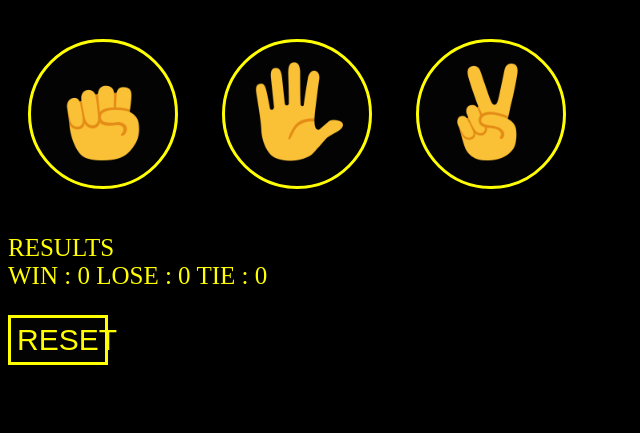
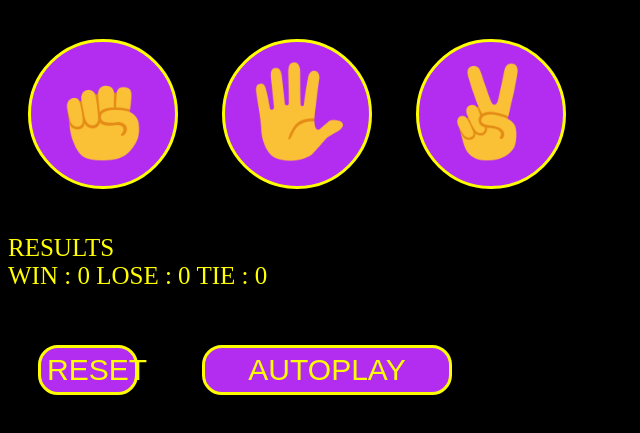
Before and after one commit to VV-68/STONE-_PAPER_SCISSOR, a plain HTML site: page index.html in a window 1280 px wide. Shown: the part 67-500 px from the top of the page, without its empty margins (0-640 px from the left). Drawn offline with Linux system fonts and the light colour scheme.

Commit message:
commit `1

```diff
--- a/index.html
+++ b/index.html
@@ -35,6 +35,7 @@
 
         <button class="bt2" onclick=
         "
+
             obj1.win=0;
             obj1.lose=0;
             obj1.tie=0;
@@ -45,7 +46,19 @@
         >
             RESET
         </button>
-
+        <button class="bt3 bt2" onclick=
+            "
+                if(!play){
+                    autoPlay();
+                    id=setInterval(autoPlay,2000);
+                }
+                else{
+                    play=false;
+                    clearInterval(id);
+                    autoBtn.innerText='AUTOPLAY';
+                }
+            "
+        > AUTOPLAY</button>
 
         <script src="script.js">
 
--- a/script.js
+++ b/script.js
@@ -1,5 +1,5 @@
            let pEl=document.querySelector(".para");
-
+            let play=false;
             let newObj=JSON.parse(localStorage.getItem('data')) || undefined;
             let obj1=newObj || {
                 win:0,
@@ -31,7 +31,6 @@
 
                 }else if(clickedB==='PAPER'){
                     if(move==='ROCK') {
-                        console.log('you win');
                         obj1.win++;
                         res='YOU WIN';
                     }
@@ -40,7 +39,6 @@
                          res='TIE';
                     }
                     else {
-                        console.log('computer won');
                         obj1.lose++;
                         res='COMPUTER WON';
                     }
@@ -80,3 +78,11 @@
                     return 'scissor';
                 }
             }
+            let id;
+            let autoBtn= document.querySelector(".bt3");
+            const autoPlay=function(){
+                    play=true;
+                    autoBtn.innerText='STOP AUTOPLAY';
+                    let clickedB=pickMove();
+                    clickedfn(clickedB);
+            }
--- a/styles.css
+++ b/styles.css
@@ -4,7 +4,7 @@
             }
 
             .btn {
-                background-color: hsl(0, 0%, 1%);
+                background-color:hsl(281, 87%, 56%);
                 width:150px;
                 height:150px;
                 border-radius: 75px;
@@ -24,12 +24,17 @@
                 height:50px;
             }
             .bt2 {
-                background-color: hsl(0, 0%, 1%);
+                background-color: hsl(281, 87%, 56%);
                 color: yellow;
                 font-weight: bolds;
                 width: 100px;
                 height: 50px ;
                 font-size: 30px;
                 border: 3px solid yellow;
+                border-radius: 20px;
+                margin: 30px;
                 cursor: pointer;
             }
+            .bt3 {
+                width: 250px;
+            }
```
